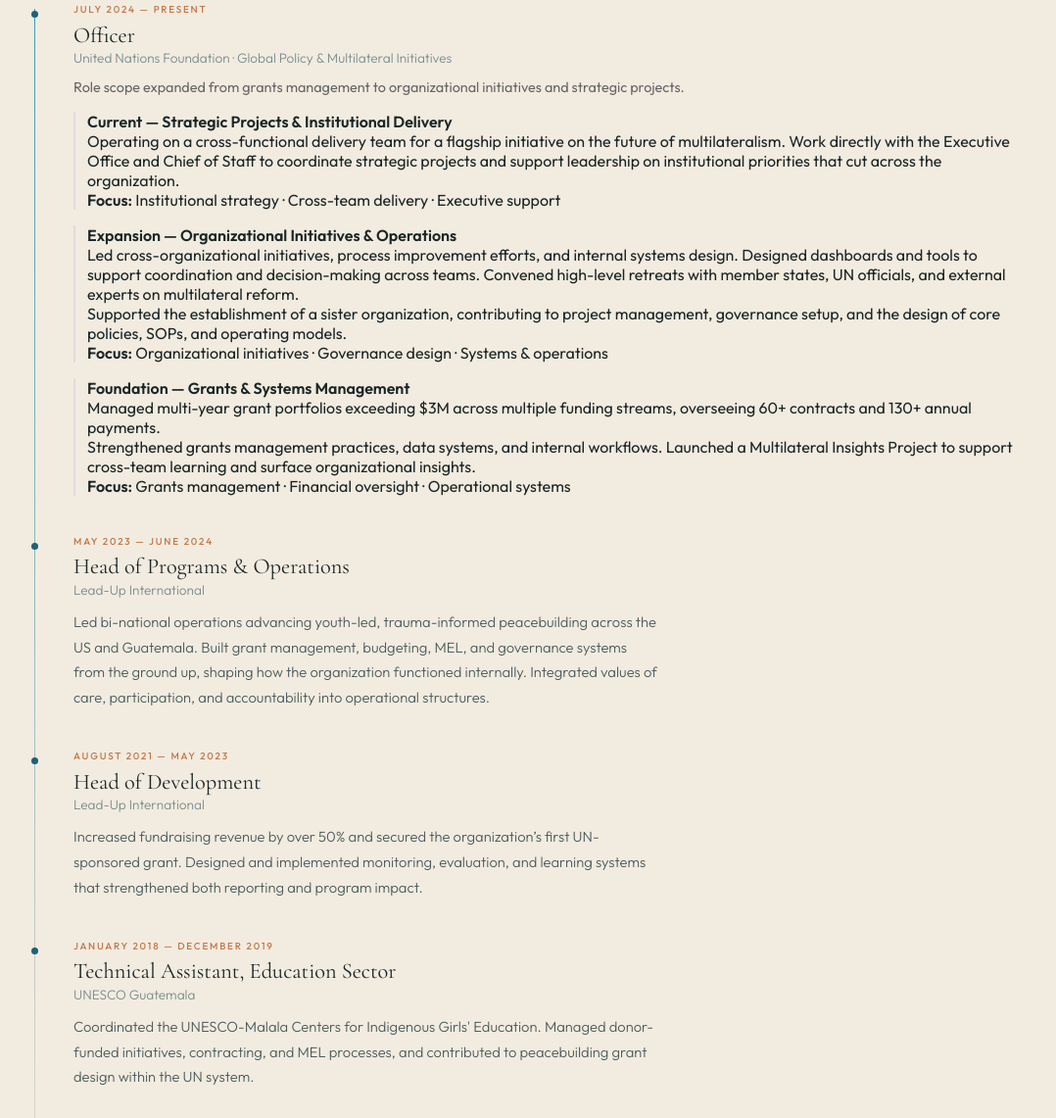
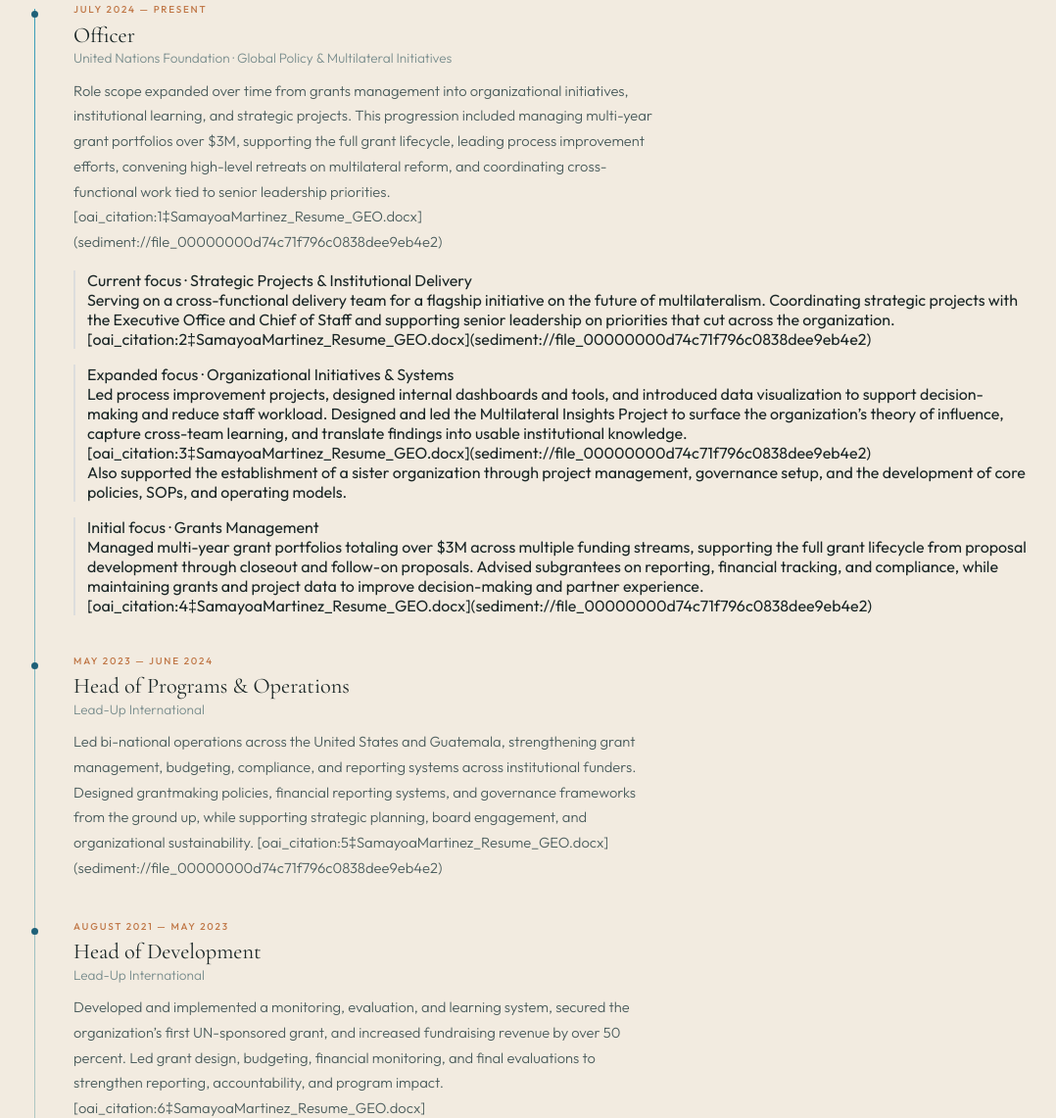
Before and after one commit to MarSamayoa/Mariana-Samayoa-Martinez, a plain HTML site: page index.html in a window 1280 px wide. Shown: the part 1659-2800 px from the top of the page at 98% size, without its empty margins (123-1201 px from the left). Drawn offline with nearby package versions, Linux system fonts and the light colour scheme; animation ran at ten frames a second.

Commit message:
Update experience

```diff
--- a/index.html
+++ b/index.html
@@ -120,58 +120,45 @@
 
   <div class="exp-timeline">
 
-<!-- UN FOUNDATION (GROUPED ROLE) -->
     <div class="exp-item">
-
       <div class="exp-date">July 2024 — Present</div>
       <div class="exp-role">Officer</div>
       <div class="exp-org">United Nations Foundation · Global Policy & Multilateral Initiatives</div>
-
-  <p class="exp-note">
-    Role scope expanded from grants management to organizational initiatives and strategic projects.
-  </p>
-
-  <div class="exp-subrole">
-    <strong>Current — Strategic Projects & Institutional Delivery</strong>
-    <p>
-      Operating on a cross-functional delivery team for a flagship initiative on the future of multilateralism. Work directly with the Executive Office and Chief of Staff to coordinate strategic projects and support leadership on institutional priorities that cut across the organization.
-    </p>
-    <div class="exp-focus"><strong>Focus:</strong> Institutional strategy · Cross-team delivery · Executive support</div>
+      <div class="exp-summary">
+        Role scope expanded over time from grants management into organizational initiatives, institutional learning, and strategic projects. This progression included managing multi-year grant portfolios over $3M, supporting the full grant lifecycle, leading process improvement efforts, convening high-level retreats on multilateral reform, and coordinating cross-functional work tied to senior leadership priorities.  [oai_citation:1‡SamayoaMartinez_Resume_GEO.docx](sediment://file_00000000d74c71f796c0838dee9eb4e2)
       </div>
 
       <div class="exp-subrole">
-    <strong>Expansion — Organizational Initiatives & Operations</strong>
+        <div class="exp-subhead">Current focus · Strategic Projects & Institutional Delivery</div>
         <p>
-      Led cross-organizational initiatives, process improvement efforts, and internal systems design. Designed dashboards and tools to support coordination and decision-making across teams. Convened high-level retreats with member states, UN officials, and external experts on multilateral reform.
+          Serving on a cross-functional delivery team for a flagship initiative on the future of multilateralism. Coordinating strategic projects with the Executive Office and Chief of Staff and supporting senior leadership on priorities that cut across the organization.  [oai_citation:2‡SamayoaMartinez_Resume_GEO.docx](sediment://file_00000000d74c71f796c0838dee9eb4e2)
         </p>
-    <p>
-      Supported the establishment of a sister organization, contributing to project management, governance setup, and the design of core policies, SOPs, and operating models.
-    </p>
-    <div class="exp-focus"><strong>Focus:</strong> Organizational initiatives · Governance design · Systems & operations</div>
       </div>
 
       <div class="exp-subrole">
-    <strong>Foundation — Grants & Systems Management</strong>
+        <div class="exp-subhead">Expanded focus · Organizational Initiatives & Systems</div>
         <p>
-      Managed multi-year grant portfolios exceeding $3M across multiple funding streams, overseeing 60+ contracts and 130+ annual payments.
+          Led process improvement projects, designed internal dashboards and tools, and introduced data visualization to support decision-making and reduce staff workload. Designed and led the Multilateral Insights Project to surface the organization’s theory of influence, capture cross-team learning, and translate findings into usable institutional knowledge.  [oai_citation:3‡SamayoaMartinez_Resume_GEO.docx](sediment://file_00000000d74c71f796c0838dee9eb4e2)
         </p>
         <p>
-      Strengthened grants management practices, data systems, and internal workflows. Launched a Multilateral Insights Project to support cross-team learning and surface organizational insights.
+          Also supported the establishment of a sister organization through project management, governance setup, and the development of core policies, SOPs, and operating models.
         </p>
-    <div class="exp-focus"><strong>Focus:</strong> Grants management · Financial oversight · Operational systems</div>
       </div>
 
+      <div class="exp-subrole">
+        <div class="exp-subhead">Initial focus · Grants Management</div>
+        <p>
+          Managed multi-year grant portfolios totaling over $3M across multiple funding streams, supporting the full grant lifecycle from proposal development through closeout and follow-on proposals. Advised subgrantees on reporting, financial tracking, and compliance, while maintaining grants and project data to improve decision-making and partner experience.  [oai_citation:4‡SamayoaMartinez_Resume_GEO.docx](sediment://file_00000000d74c71f796c0838dee9eb4e2)
+        </p>
+      </div>
     </div>
 
-<!-- LEAD-UP INTERNATIONAL -->
     <div class="exp-item">
       <div class="exp-date">May 2023 — June 2024</div>
       <div class="exp-role">Head of Programs & Operations</div>
       <div class="exp-org">Lead-Up International</div>
       <div class="exp-summary">
-    Led bi-national operations advancing youth-led, trauma-informed peacebuilding across the US and Guatemala.
-
-    Built grant management, budgeting, MEL, and governance systems from the ground up, shaping how the organization functioned internally. Integrated values of care, participation, and accountability into operational structures.
+        Led bi-national operations across the United States and Guatemala, strengthening grant management, budgeting, compliance, and reporting systems across institutional funders. Designed grantmaking policies, financial reporting systems, and governance frameworks from the ground up, while supporting strategic planning, board engagement, and organizational sustainability.  [oai_citation:5‡SamayoaMartinez_Resume_GEO.docx](sediment://file_00000000d74c71f796c0838dee9eb4e2)
       </div>
     </div>
 
@@ -180,33 +167,25 @@
       <div class="exp-role">Head of Development</div>
       <div class="exp-org">Lead-Up International</div>
       <div class="exp-summary">
-    Increased fundraising revenue by over 50% and secured the organization’s first UN-sponsored grant.
-
-    Designed and implemented monitoring, evaluation, and learning systems that strengthened both reporting and program impact.
+        Developed and implemented a monitoring, evaluation, and learning system, secured the organization’s first UN-sponsored grant, and increased fundraising revenue by over 50 percent. Led grant design, budgeting, financial monitoring, and final evaluations to strengthen reporting, accountability, and program impact.  [oai_citation:6‡SamayoaMartinez_Resume_GEO.docx](sediment://file_00000000d74c71f796c0838dee9eb4e2)
       </div>
     </div>
 
-<!-- UNESCO -->
     <div class="exp-item">
       <div class="exp-date">January 2018 — December 2019</div>
       <div class="exp-role">Technical Assistant, Education Sector</div>
       <div class="exp-org">UNESCO Guatemala</div>
       <div class="exp-summary">
-    Coordinated the UNESCO-Malala Centers for Indigenous Girls' Education.
-
-    Managed donor-funded initiatives, contracting, and MEL processes, and contributed to peacebuilding grant design within the UN system.
+        Led the UNESCO-Malala Centers for the Education of Indigenous Girls and Young Women project, managing contracting, consultant oversight, reporting, compliance, and MEL within a multilateral system. Also developed grant proposals and facilitated peacebuilding programming and capacity-building trainings for partners and colleagues.  [oai_citation:7‡SamayoaMartinez_Resume_GEO.docx](sediment://file_00000000d74c71f796c0838dee9eb4e2)
       </div>
     </div>
 
-<!-- CONSULTING -->
     <div class="exp-item">
       <div class="exp-date">2016 — 2017</div>
       <div class="exp-role">Peacebuilding Consultant & Researcher</div>
       <div class="exp-org">Government of Guatemala · Polycentric Learning Group</div>
       <div class="exp-summary">
-    Co-designed national curricula on Peace and Human Rights Education.
-
-    Conducted organizational culture research, where the foundation of systems thinking in practice began.
+        Co-designed Guatemala’s national pedagogical curriculum on Peace and Human Rights Education and conducted organizational culture research that grounded the systems thinking lens I continue to bring to institutional work.  [oai_citation:8‡SamayoaMartinez_Resume_GEO.docx](sediment://file_00000000d74c71f796c0838dee9eb4e2)
       </div>
     </div>
 
```
Lines whose indentation alone changed are shown as unchanged.
